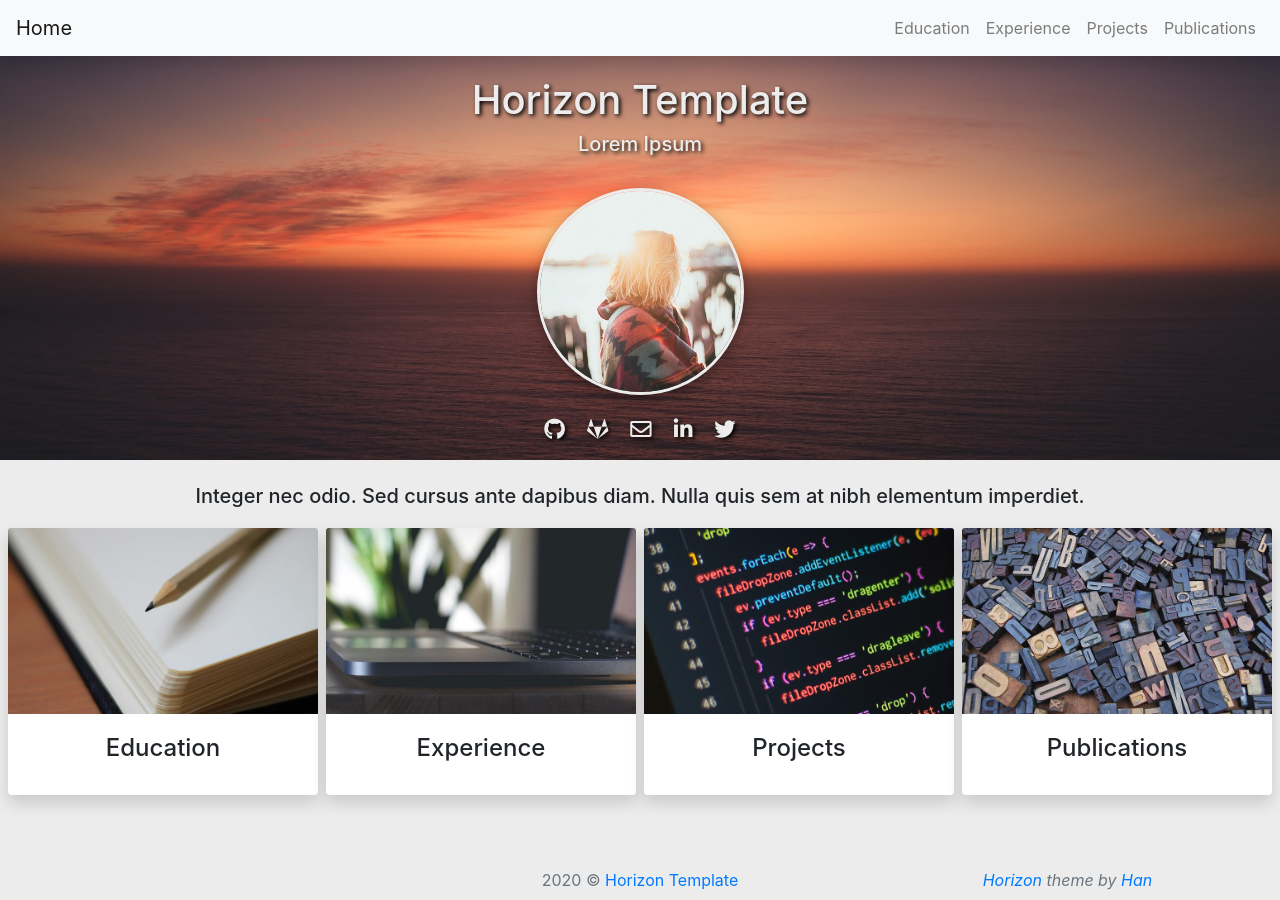
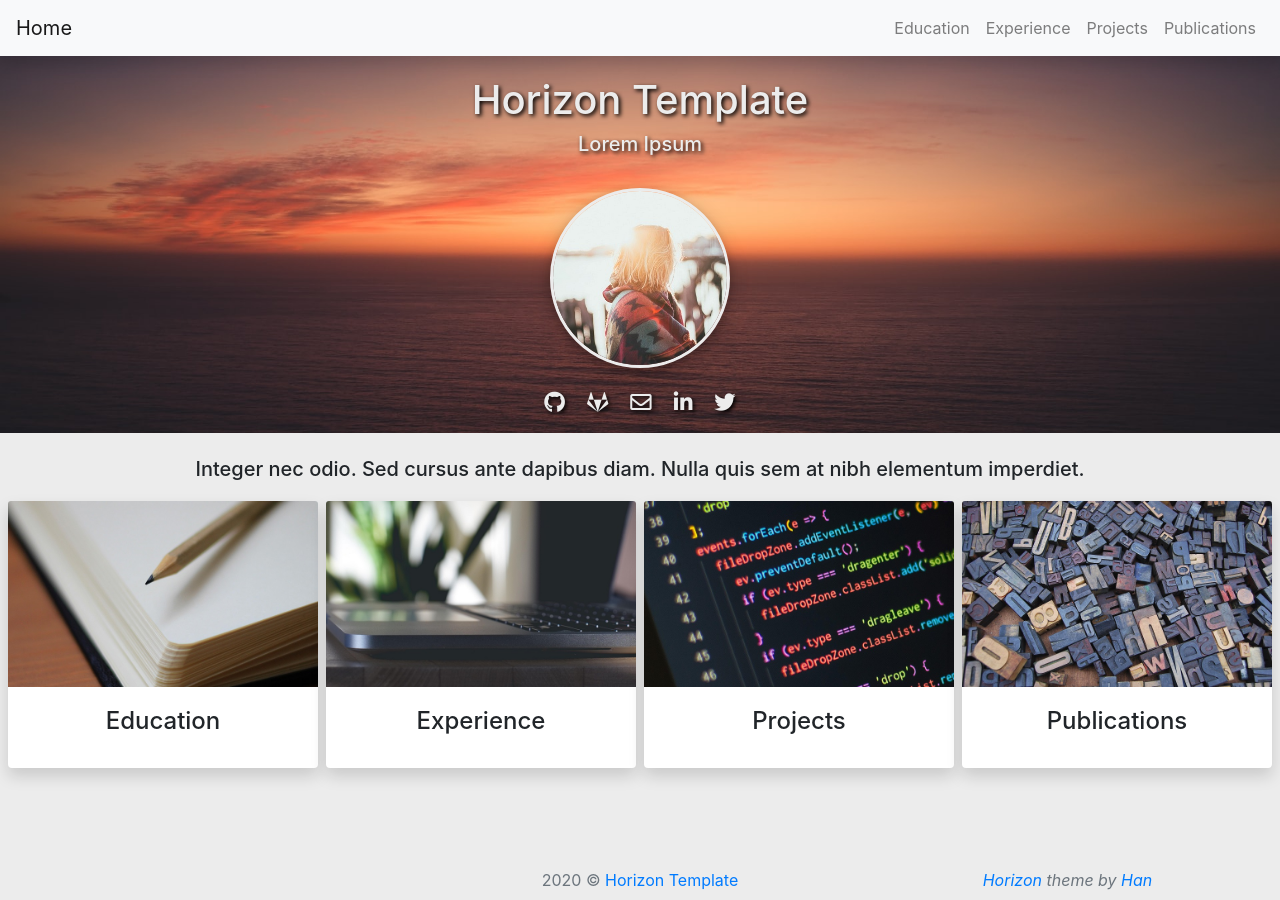
Before and after one commit to HanBnrd/Horizon, a Jekyll site: the page built from index.md, in a window 1280 px wide. Built offline with Jekyll 4.4.1, drawn with Linux system fonts in a browser that asks for light colours.

Commit message:
Update images

```diff
--- a/assets/css/style.css
+++ b/assets/css/style.css
@@ -22,14 +22,14 @@ img.picture {
     border-radius: 100%;
     border: 3px solid #ececec;
     box-shadow: 0 4px 8px 0 rgba(0, 0, 0, 0.2), 0 6px 20px 0 rgba(0, 0, 0, 0.19);
-    width: 23vh;
-    height: 23vh;
+    width: 180px;
+    height: 180px;
 }
 
 .card-img-big {
-    height: 45vh;
+    height: 250px;
     object-fit: cover;
-    filter: brightness(80%)
+    filter: brightness(85%);
 }
 
 .card-hover:hover {
```
Also changed, not shown: assets/img/education.jpg, assets/img/experience.jpg, assets/img/projects.jpg, assets/img/publications.jpg.
